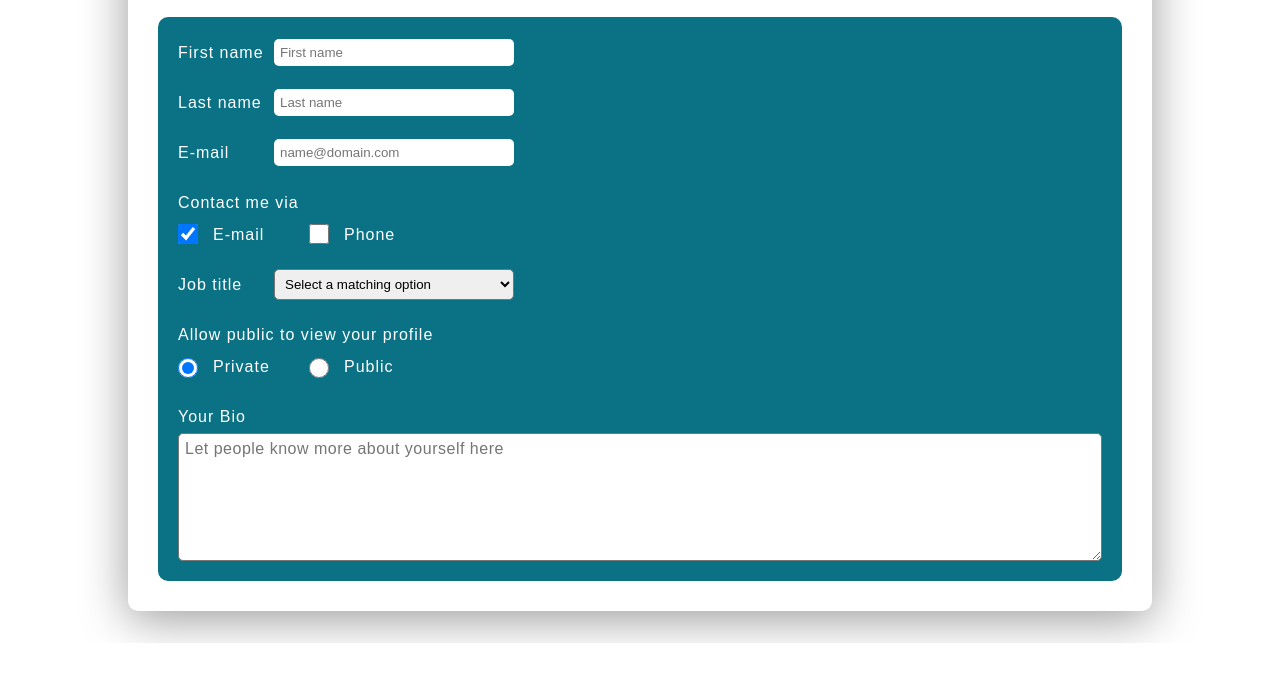
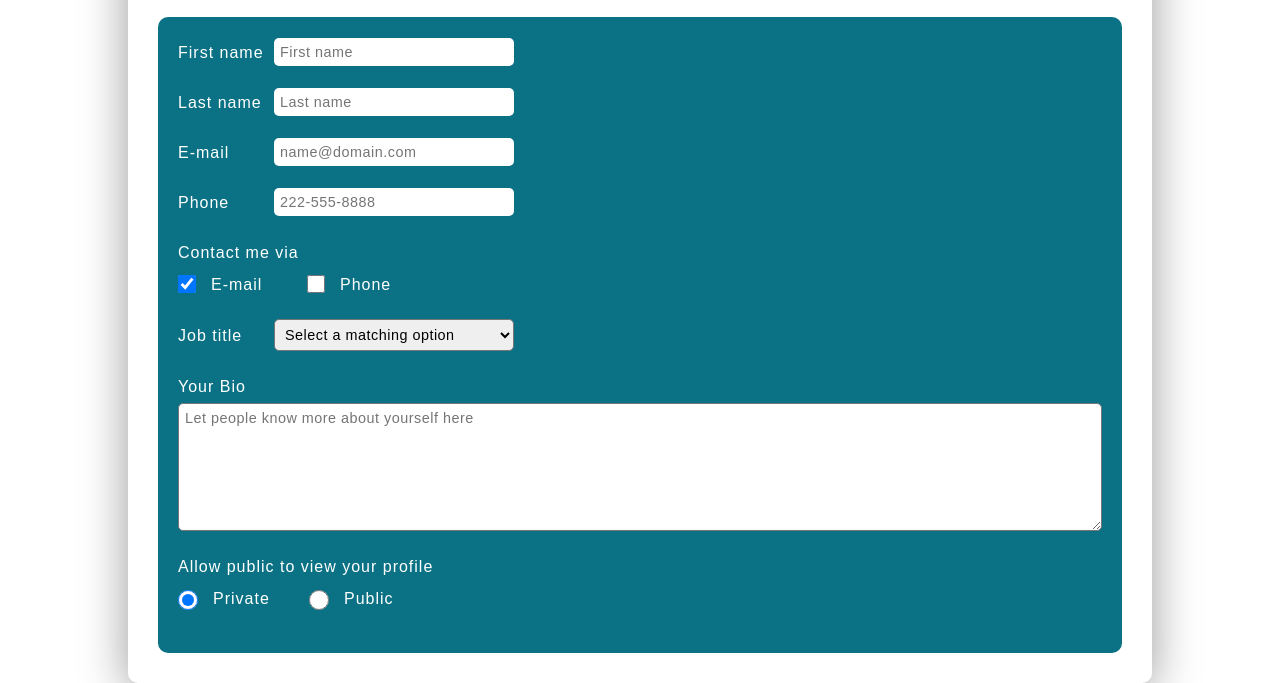
Before and after one commit to tvn9/form, a plain HTML site: page p1/index.html in a window 1280 px wide. Shown: the part 157-840 px from the top of the page. Before the commit the page ends 800 px from the top, so only its background shows below. Drawn offline with Linux system fonts and the light colour scheme.

Commit message:
Add textarea

```diff
--- a/p1/index.html
+++ b/p1/index.html
@@ -49,6 +49,17 @@
                 placeholder="name@domain.com"
               />
             </div>
+            <div class="form-row">
+              <label class="input-label" for="email">Phone</label>
+              <input
+                class="input-phone"
+                type="phone"
+                name="phone"
+                id="email"
+                pattern="[0-9]{3}-[0-9]{2}-[0-9]{3}"
+                placeholder="222-555-8888"
+              />
+            </div>
 
             <!-- Adding checkbox input options -->
             <fieldset class="form-fieldset">
@@ -68,8 +79,8 @@
                 <input
                   class="input-checkbox"
                   type="checkbox"
-                  name="email-optin"
-                  id="email-optin"
+                  name="phone-optin"
+                  id="phone-optin"
                   value="optin"
                 />
                 <label for="email-optin" class="input-label">
@@ -89,6 +100,19 @@
                 <option value="data-analysit">Data Analysit</option>
                 <option value="data-scientist">Data Scientist</option>
               </select>
+            </div>
+
+            <!-- Adding a textarea -->
+            <div class="form-row">
+              <section class="bio">
+                <label for="bio-aboutyou">Your Bio</label>
+                <textarea
+                  class="input-textarea"
+                  name="bio-aboutyou"
+                  id="bio-aboutyou"
+                  placeholder="Let people know more about yourself here"
+                ></textarea>
+              </section>
             </div>
 
             <!-- Adding radio button input fields -->
@@ -116,19 +140,6 @@
                 <label class="input-label" for="public-type-2">Public</label>
               </div>
             </fieldset>
-
-            <!-- Adding a textarea -->
-            <div class="form-row">
-              <section class="bio">
-                <label for="bio-aboutyou">Your Bio</label>
-                <textarea
-                  class="input-textarea"
-                  name="bio-aboutyou"
-                  id="bio-aboutyou"
-                  placeholder="Let people know more about yourself here"
-                ></textarea>
-              </section>
-            </div>
           </form>
         </div>
       </div>
--- a/p1/styles.css
+++ b/p1/styles.css
@@ -96,7 +96,11 @@ body {
 }
 
 .form-row .input-name,
-.form-row .input-email {
+.form-row .input-email,
+.form-row .input-phone {
+  font-family: Arial, Helvetica, sans-serif;
+  font-size: 0.9rem;
+  letter-spacing: 0.5px;
   margin-bottom: var(--item-margin-bottom-20);
   padding: var(--input-padding);
   border-radius: var(--input-border-radius);
@@ -111,22 +115,27 @@ body {
   box-shadow: none;
 }
 
-/* Checkbox section */
+/* Checkbox section - Contact Option */
 .form-row .input-checkbox {
-  width: 20px;
-  height: 30px;
-  margin-top: -10px;
+  display: flext;
+  flex-direction: row;
+  justify-content: flex-start;
+  align-items: center;
+  height: 18px;
+  width: 18px;
   margin-right: var(--item-margin-right);
-  margin-bottom: var(--item-margin-bottom-15);
+  margin-bottom: var(--item-margin-bottom-20);
 }
 
-/* Select Dropdown Section */
+/* Select Dropdown Section - Job Title */
 .form-row .input-dropdown {
+  font-family: Arial, Helvetica, sans-serif;
+  font-size: 0.9rem;
+  letter-spacing: 0.5px;
   width: var(--input-width);
   padding: var(--input-padding);
-  margin-top: -10px;
   margin-right: var(--item-margin-right);
-  margin-bottom: var(--item-margin-bottom-15);
+  margin-bottom: var(--item-margin-bottom-20);
   border-radius: var(--input-border-radius);
 }
 
@@ -135,7 +144,6 @@ body {
   display: flex;
   flex-direction: row;
   justify-content: flex-start;
-  /* align-items: center; */
   border: none;
 }
 
@@ -163,11 +171,12 @@ body {
   display: flex;
   flex-direction: column;
   width: var(--input-width-100);
+  margin-bottom: var(--item-margin-bottom-20);
 }
 
 .bio .input-textarea {
   font-family: Arial, Helvetica, sans-serif;
-  font-size: 1rem;
+  font-size: 0.9rem;
   letter-spacing: 0.5px;
   height: 8rem;
   padding: var(--input-padding);
```
